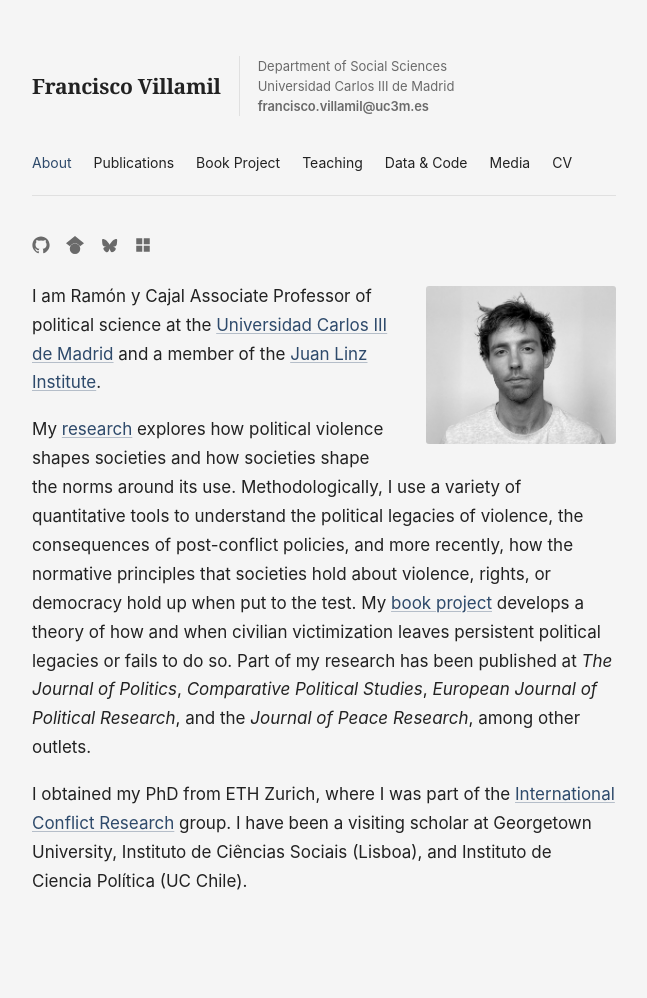
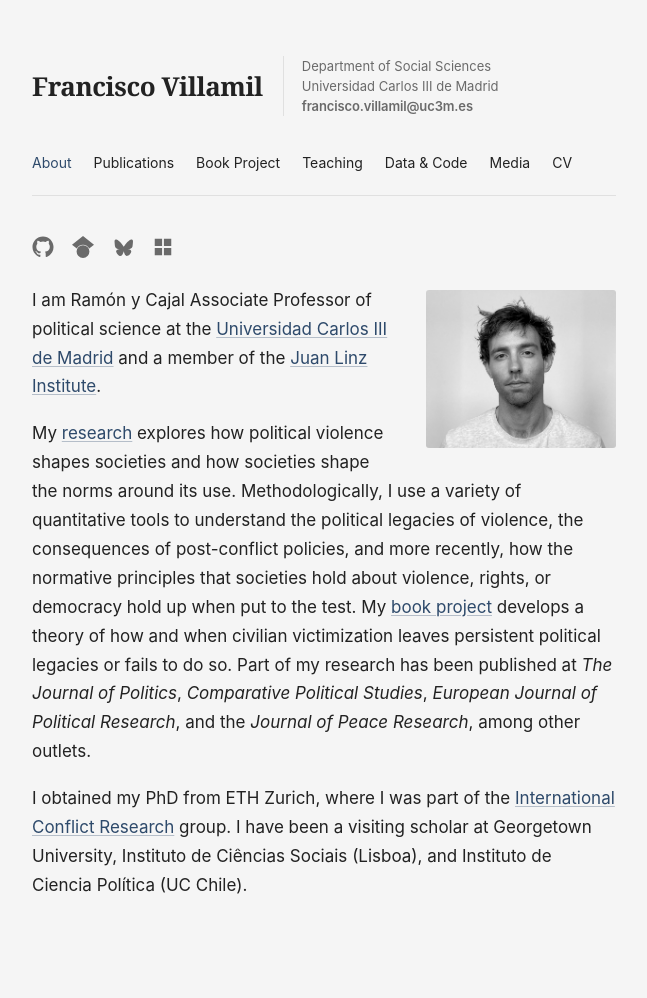
Before and after one commit to franvillamil/franvillamil.github.io, a Jekyll site: the page built from index.md, in a window 1280 px wide. Shown: the whole page, without its empty margins (316-963 px from the left). Built offline with Jekyll 4.4.1, drawn with Linux system fonts in a browser that asks for light colours.

Commit message:
autoupdate

```diff
--- a/assets/css/style.scss
+++ b/assets/css/style.scss
@@ -118,14 +118,14 @@ body {
 .identity-minimal .name {
   font-family: var(--serif);
   font-weight: 600;
-  font-size: 21px;
-  letter-spacing: -0.012em;
+  font-size: 26px;
+  letter-spacing: -0.018em;
   color: var(--ink);
   text-decoration: none;
-  line-height: 1.15;
+  line-height: 1.1;
   display: flex;
   align-items: center;
-  padding-right: 18px;
+  padding-right: 20px;
   border-right: 1px solid var(--rule);
   white-space: nowrap;
 }
@@ -202,7 +202,7 @@ body {
 /* social icons */
 .social {
   display: flex;
-  gap: 16px;
+  gap: 18px;
   align-items: center;
   margin-bottom: 24px;
 }
@@ -211,14 +211,18 @@ body {
   color: var(--muted);
   display: inline-flex;
   align-items: center;
+  justify-content: center;
+  font-size: 22px;
+  line-height: 1;
+  text-decoration: none;
   transition: color 0.15s ease;
 }
 
 .social a:hover { color: var(--accent); }
 
 .social svg {
-  width: 18px;
-  height: 18px;
+  width: 22px;
+  height: 22px;
   display: block;
   fill: currentColor;
 }
```
